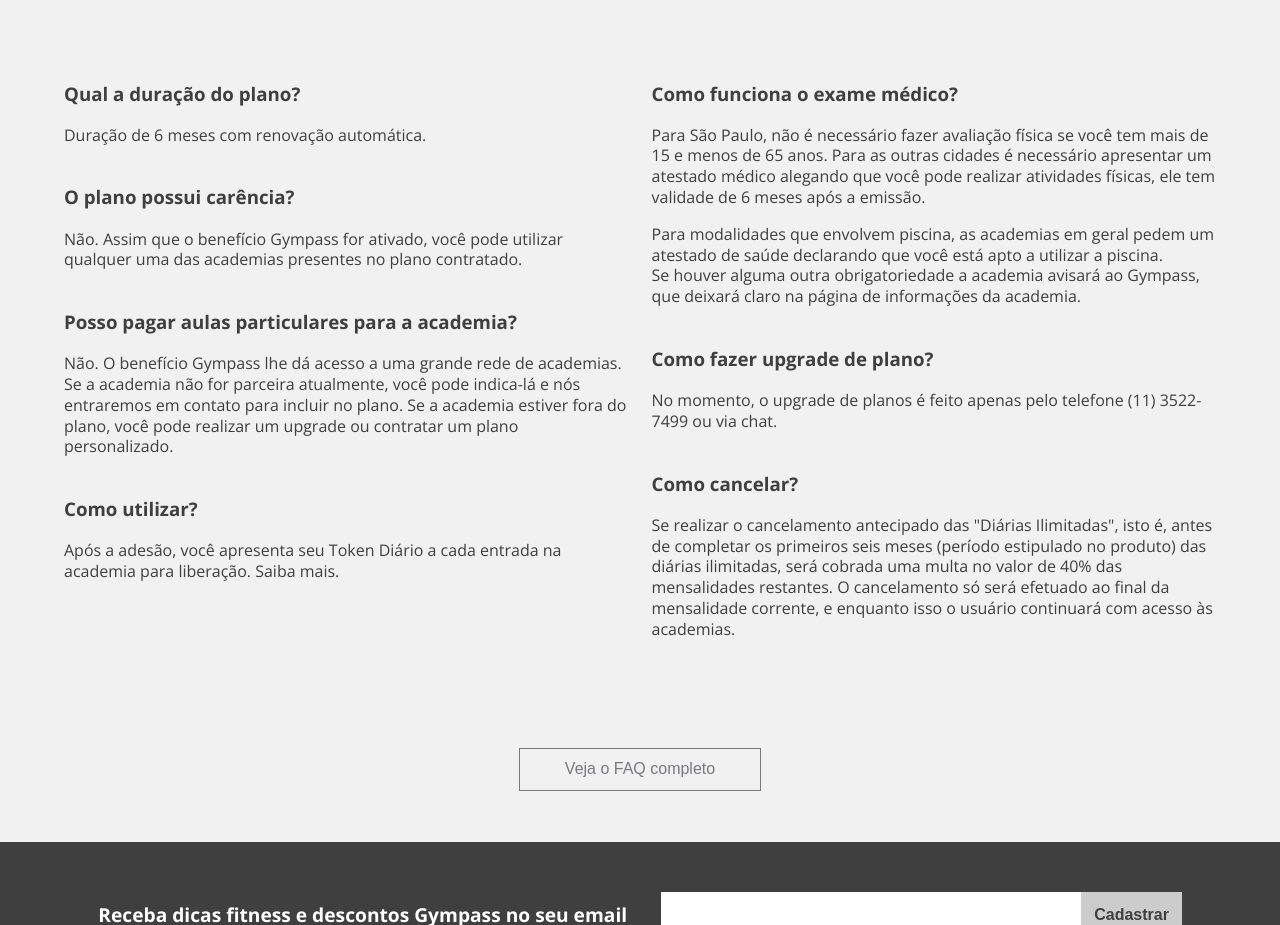
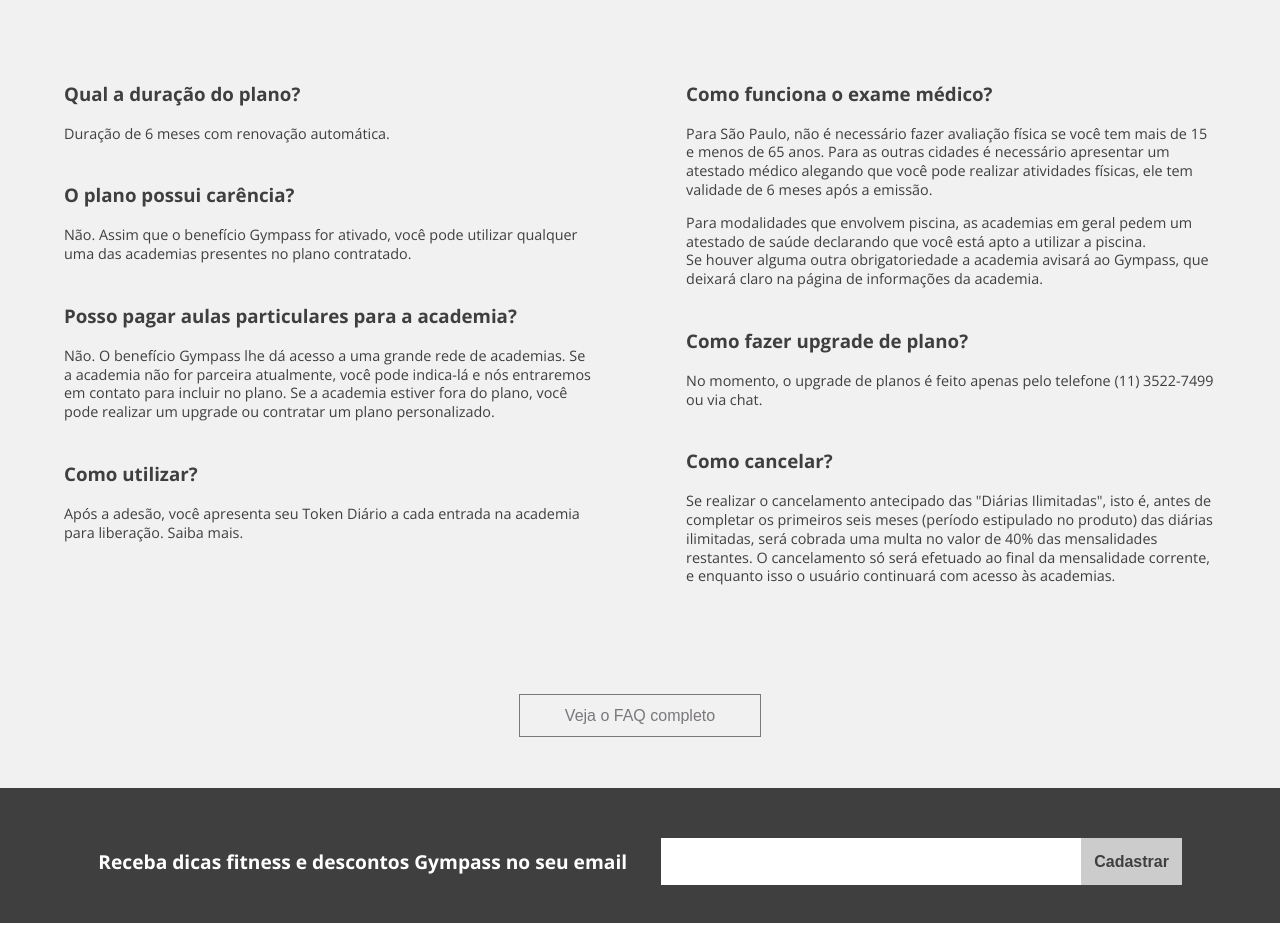
Before and after one commit to gnofoente/gym-layout, a website built with webpack: page index.html in a window 1280 px wide. Shown: the part 1560-2485 px from the top of the page. Built offline with nearby package versions, Linux system fonts and the light colour scheme; files whose address does not match are found by name.

Commit message:
More adjustments, favicon

```diff
--- a/css/style.css
+++ b/css/style.css
@@ -505,9 +505,13 @@
 	text-align: left;
 }
 
+.question p {
+	font-size: .9em;
+}
+
 @media (min-width: 1000px) {
 	.column {
-		width: 49%;
+		width: 46%;
 	}
 
 	.question {
--- a/index.html
+++ b/index.html
@@ -11,7 +11,8 @@
 	<link rel="stylesheet" href="css/font-awesome.min.css">
 	<link rel="stylesheet" href="css/style.css">
 
-	<!-- <script src="js/jquery-1.8.2.min.js"></script> -->
+	<link rel="shortcut icon" href="img/favicon.png">
+
 	<script
   src="https://code.jquery.com/jquery-1.12.4.min.js"
   integrity="sha256-ZosEbRLbNQzLpnKIkEdrPv7lOy9C27hHQ+Xp8a4MxAQ="
```
Also changed, not shown: img/favicon.png (added).
